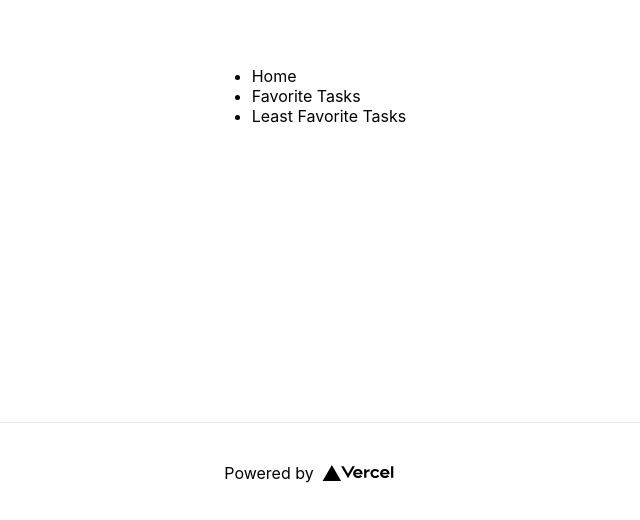
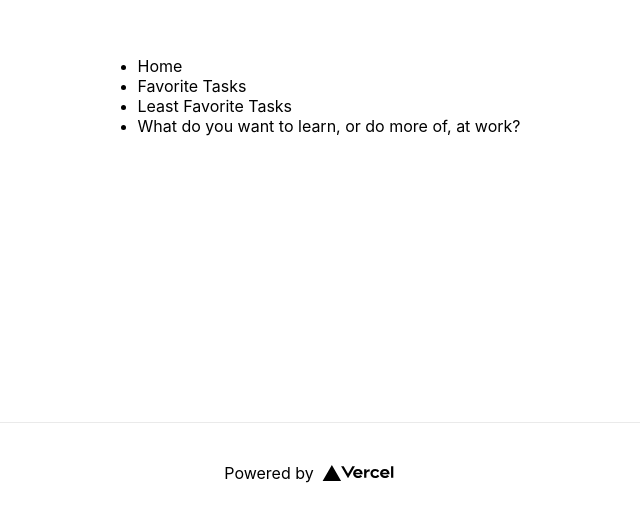
Before and after one commit to vercel-mischa/nextjs, a Next.js app: page / in a window 1280 px wide. Shown: the part 278-798 px from the top of the page, without its empty margins (331-971 px from the left). Built offline with nearby package versions, Linux system fonts and the light colour scheme.

Commit message:
Add learn link

```diff
--- a/pages/index.js
+++ b/pages/index.js
@@ -29,6 +29,11 @@ export default function Home() {
                 <a>Least Favorite Tasks</a>
               </Link>
             </li>
+            <li>
+              <Link href="learn">
+                <a>What do you want to learn, or do more of, at work?</a>
+              </Link>
+            </li>
           </ul>
         </div>
       </main>
```
